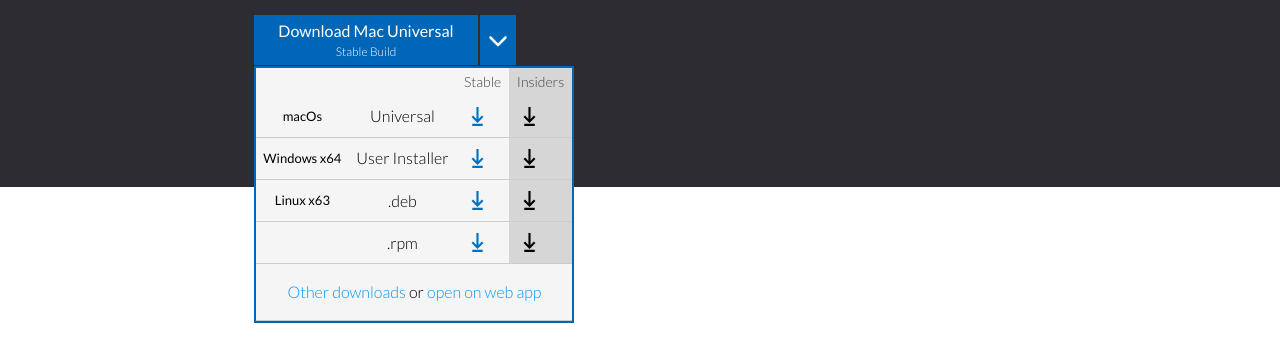
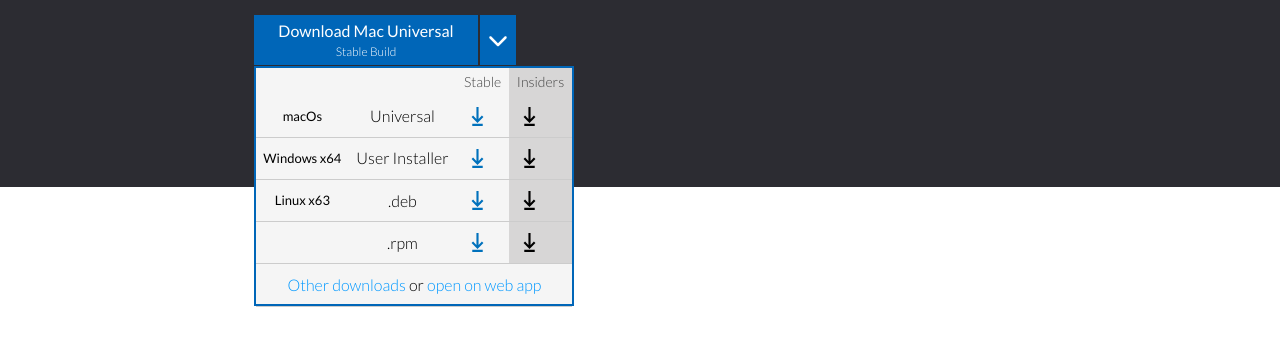
Before and after one commit to KaranMeghe/Visual-Studio-Code-Clone, a website: page index.html in a window 1280 px wide. Both pictures are taken after a click on the button 497 px from the left and 337 px from the top of the page. Shown: the part 297-658 px from the top of the page. Drawn offline with Linux system fonts and the light colour scheme.

Commit message:
accordion box style 0.1

```diff
--- a/index.html
+++ b/index.html
@@ -92,7 +92,7 @@
 
             <!-- Accordion -->
            <div id="accordion" class="accordion-body absolute top-[101%]">
-            <div class="accordion bg-bgWhite border-2 border-visualBlue w-[17.3rem] md:w-[20rem]">
+            <div class="accordion bg-bgWhite border-2 border-visualBlue w-[17.3rem] md:h-[15rem]  md:w-[20rem]">
               <table class="w-full">
                 <colgroup>
                   <col span="3">
@@ -174,7 +174,7 @@
                   </tr>
 
                  <tr>
-                  <td colspan="4" rowspan="2" class="p-4 font-light">
+                  <td colspan="4" rowspan="3" class="p-[9px] font-light">
                     <p class="text-black"><span class="text-visualTextBlue hover:border-b hover:border-visualTextBlue">Other downloads </span> or <span class="text-visualTextBlue hover:border-b hover:border-visualTextBlue">open on web app </span>
                     </p>
                   </td>
```
Also changed, not shown: css/style.css.
